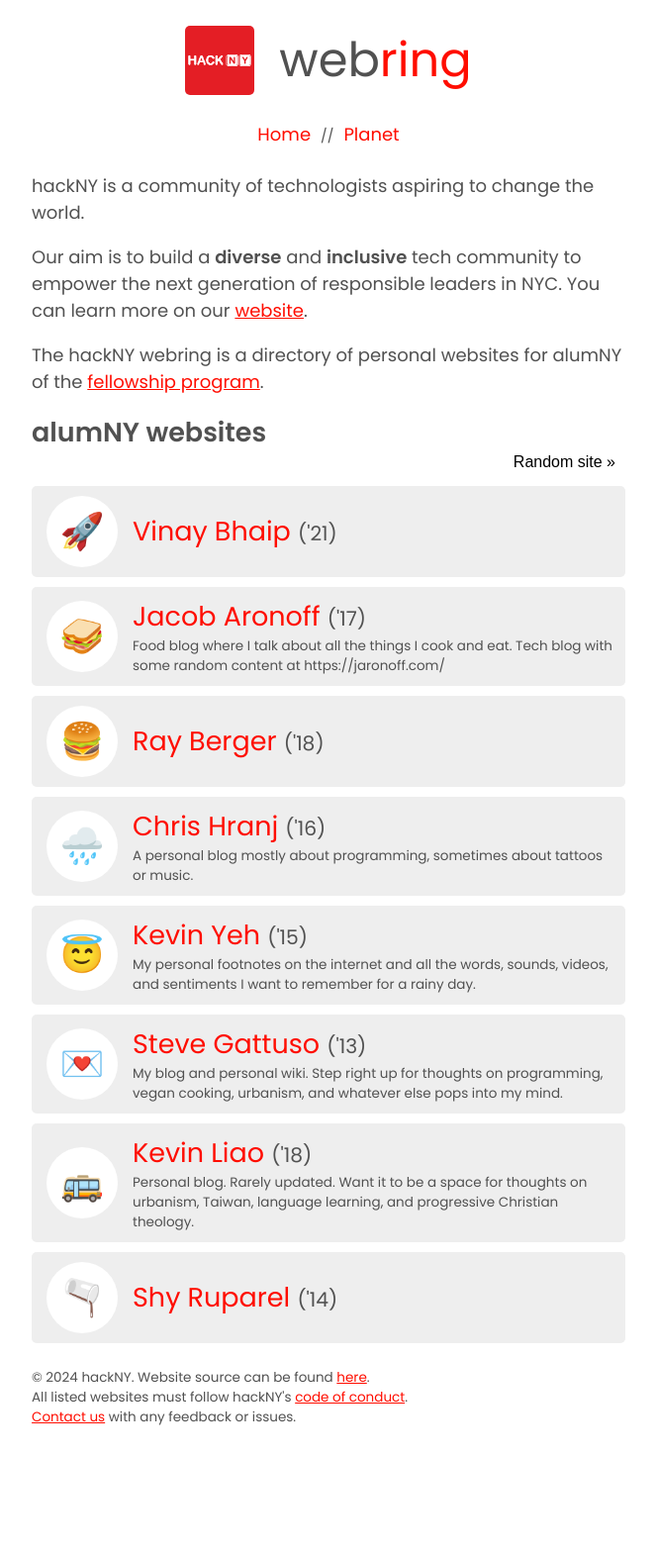
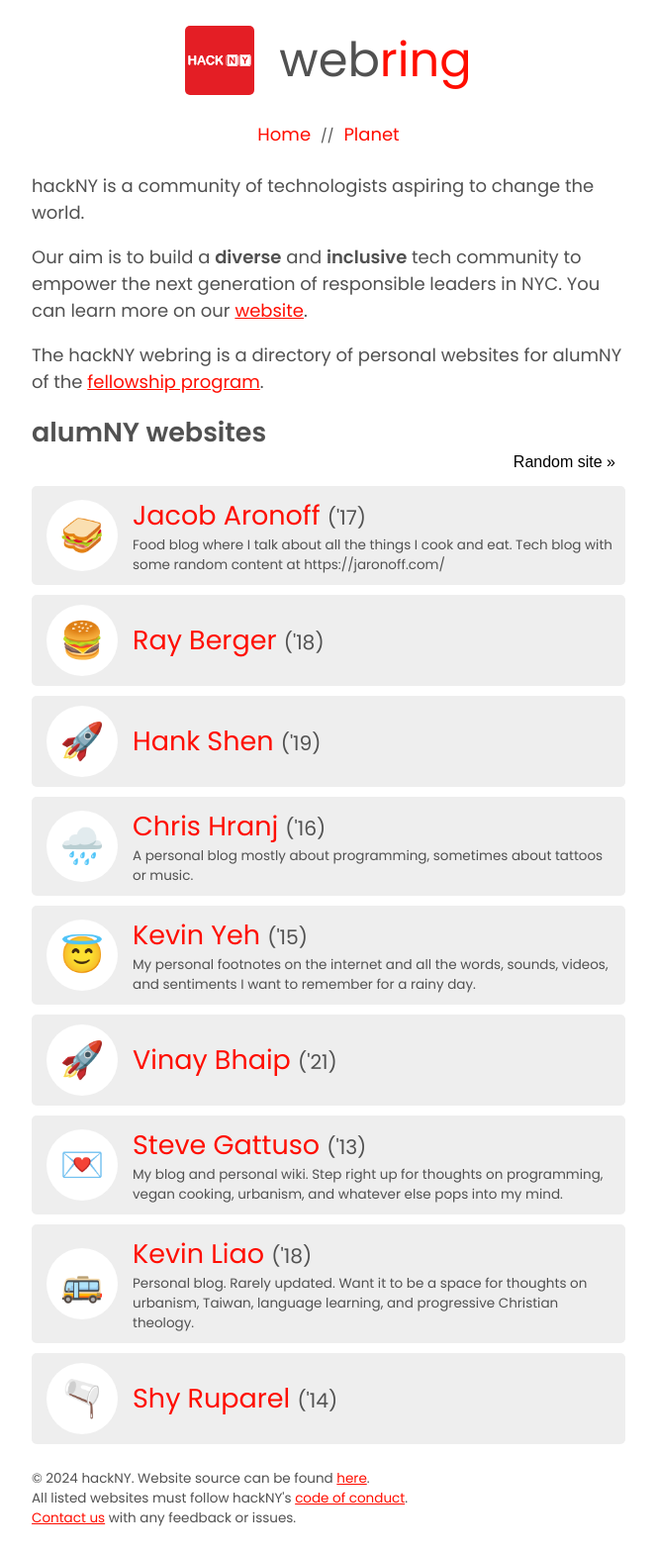
Before and after one commit to hackny/webring, a Jekyll site: the page built from index.html, in a window 1280 px wide. Shown: the whole page at 99% size, without its empty margins (308-971 px from the left). Built offline with Jekyll 4.4.1, drawn with Linux system fonts in a browser that asks for light colours; before the commit the page ends 1467 px from its top, so only the background shows below that.

Commit message:
Update fellows.yaml

```diff
--- a/_data/fellows.yaml
+++ b/_data/fellows.yaml
@@ -42,3 +42,8 @@
   url: http://vinaybhaip.com
   rss_url: https://vinaybhaip.com/blog/feed.xml
   emoji: 🚀
+- name: Hank Shen
+  year: 2019
+  url: https://localhank.io/
+  rss_url: https://vinaybhaip.com/blog/feed.xml
+  emoji: 🚀
```
